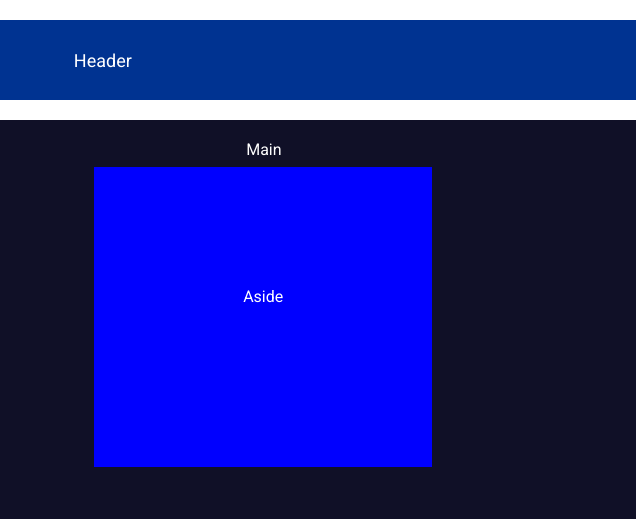
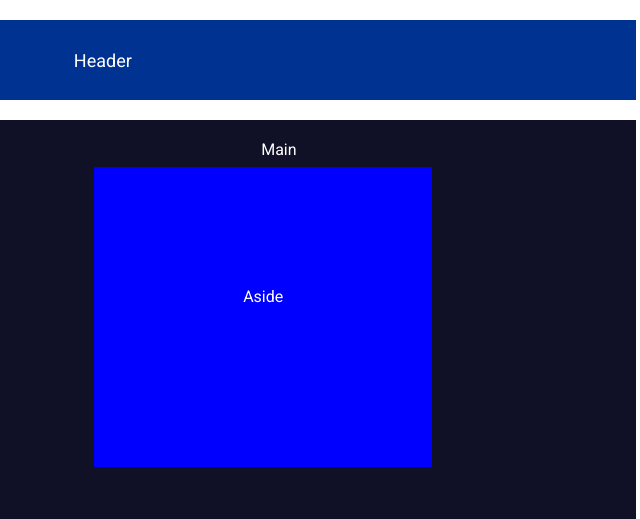
Before and after one commit to safeelanasreen/1a-using-flex, a plain HTML site: page index.html in a window 1280 px wide. Shown: the top 519 px of the page, 538-1178 px from the left. Drawn offline with Linux system fonts and the light colour scheme.

Commit message:
Update style.css

```diff
--- a/style.css
+++ b/style.css
@@ -74,7 +74,7 @@
 
     #main-head{
         position: relative;
-        left: 500px;
+        left: 515px;
         top:0px;
 
     }
```
